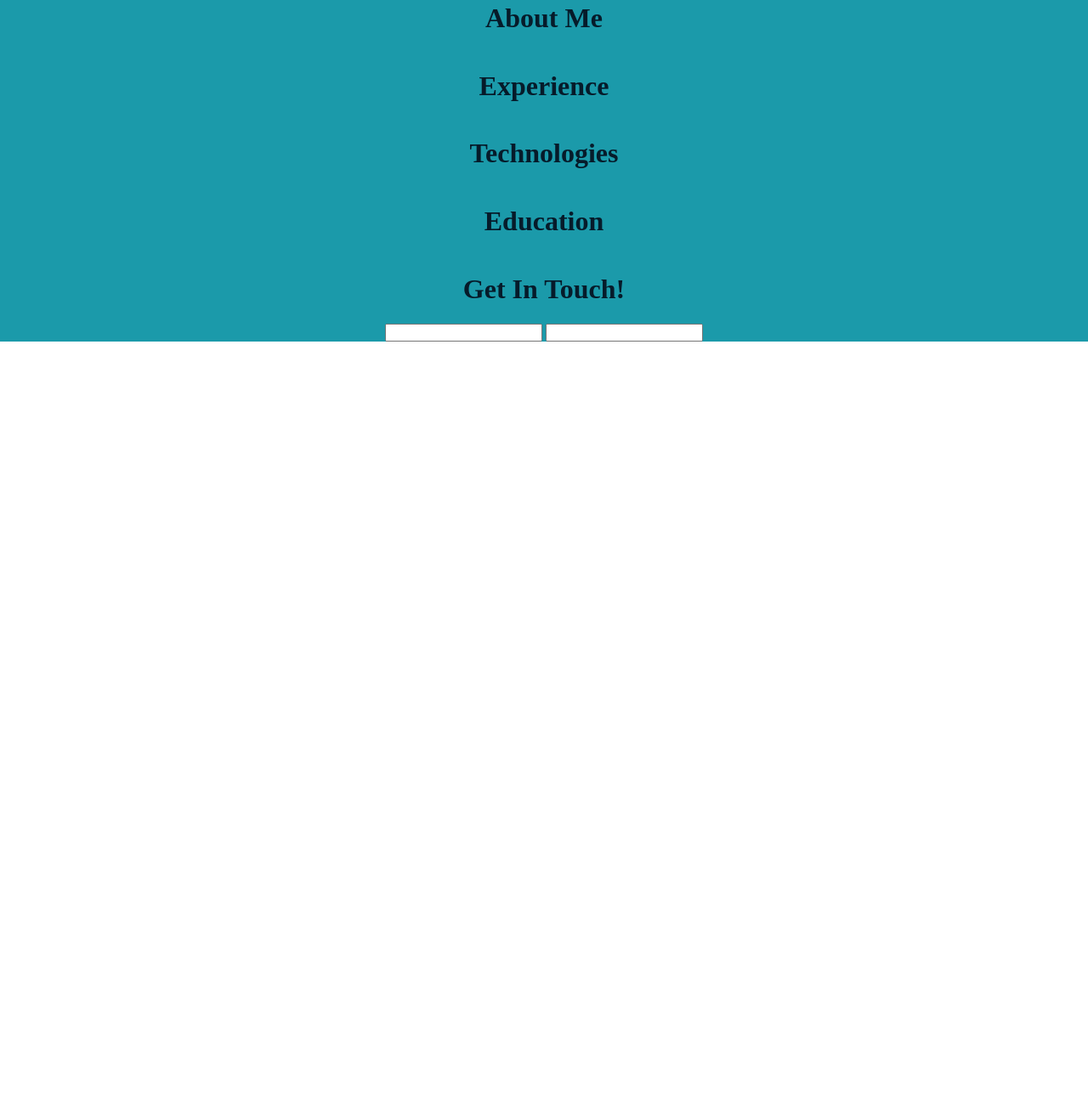
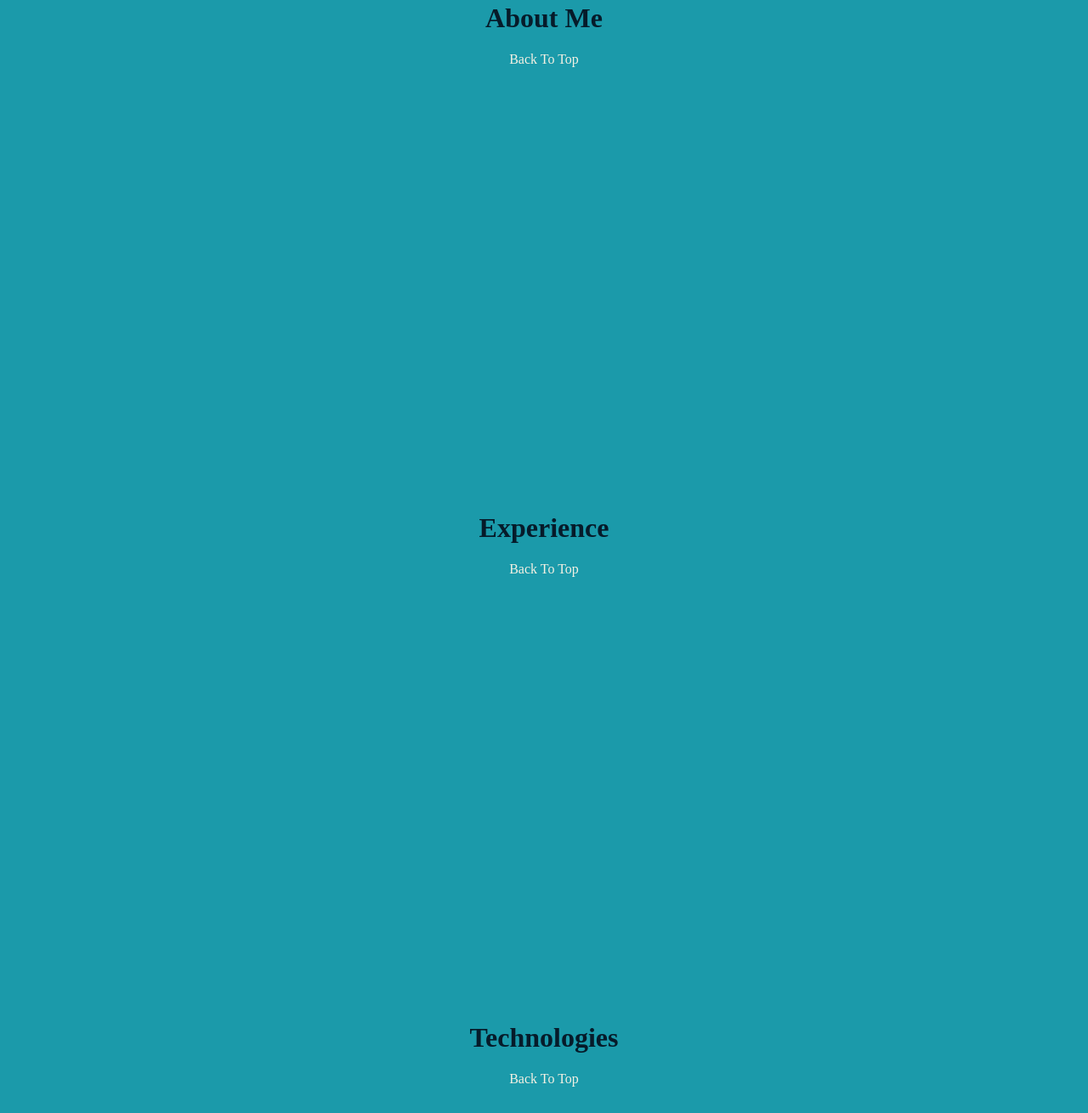
Before and after one commit to BlueNealis/blue-website, a website: page index.html in a window 1280 px wide. Shown: the part 330-1640 px from the top of the page at 85% size. Before the commit the page ends 800 px from the top, so only its background shows below. Drawn offline with Linux system fonts and the light colour scheme.

Commit message:
Add back to top anchor point

```diff
--- a/index.html
+++ b/index.html
@@ -4,7 +4,7 @@
         <link rel="stylesheet" href="styles.css">
     </head>
     <body>
-        <div class="nav">
+        <div class="nav" id="top">
             <button><a href="#about">About</a></button>
             <button><a href="#experience">Experience</a></button>
             <button><a href="#technologies">Technologies</a></button>
@@ -17,16 +17,20 @@
         </div>
         <div class="info-section" id="about">
             <h1>About Me</h1>
+            <a href="#top">Back To Top</a>
         </div>
         <div class="info-section" id="experience">
             <h1>Experience</h1>
+            <a href="#top">Back To Top</a>
         </div>
         <div class="info-section" id="technologies">
             <h1>Technologies</h1>
             <div class="technology-box"></div>
+            <a href="#top">Back To Top</a>
         </div>
         <div class="info-section" id="education">
             <h1>Education</h1>
+            <a href="#top">Back To Top</a>
         </div>
         <div class="info-section" id="contact-form">
             <h1>Get In Touch!</h1>
@@ -34,6 +38,7 @@
                 <input>
                 <input>
             </Form>
+            <a href="#top">Back To Top</a>
         </div>
     </body>
     </html>
--- a/styles.css
+++ b/styles.css
@@ -50,6 +50,7 @@ html {
     background-color: var(--blue);
     color:var(--darkBlue);
     width: 100%;
+    height: 600px;
     Display: flex;
     flex-direction: column;
     align-items: center;
```
